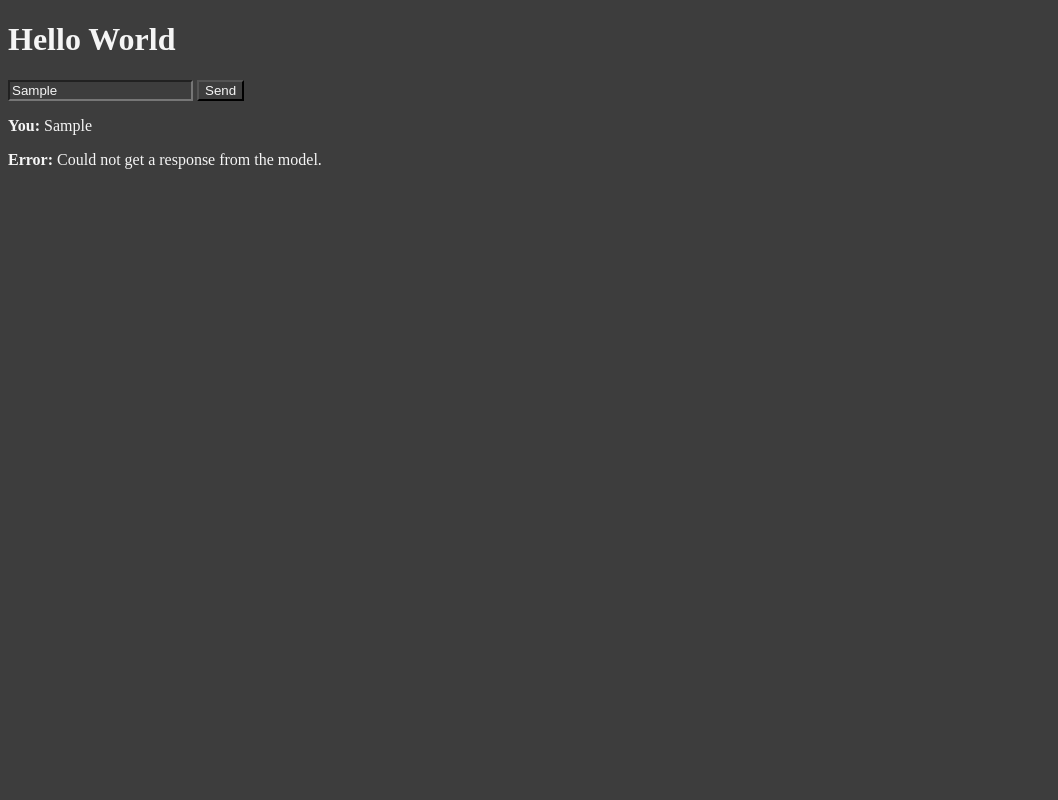
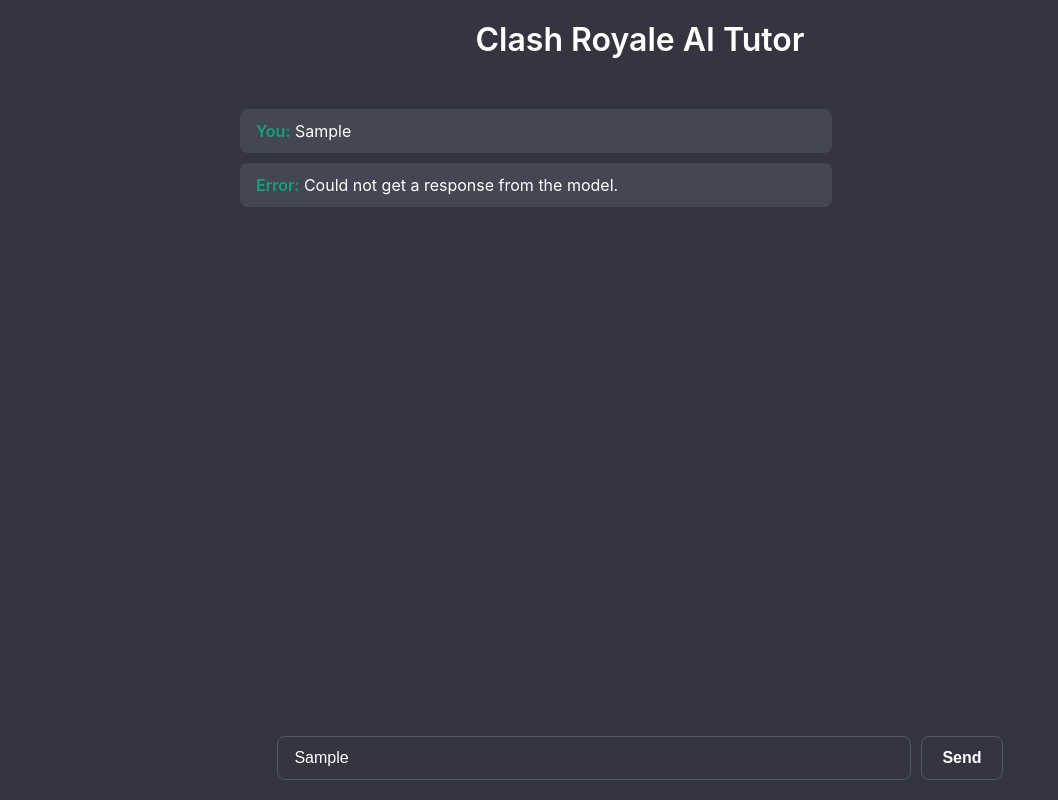
Before and after one commit to DanCreates1/Clash-royal-AI-CS-ISU, a website: page public/index.html in a window 1280 px wide. Both pictures are taken after typing "Sample" into the empty fields and a click on the button "Send". Shown: the whole page, without its empty margins (0-1058 px from the left). Drawn offline with nearby package versions, Linux system fonts and the light colour scheme; no server answers.

Commit message:
final push

```diff
--- a/public/client.js
+++ b/public/client.js
@@ -34,7 +34,7 @@ Begin teaching once the user provides a subject.`;
 
         const data = await res.json()
 
-        chatBox.innerHTML += `<p><strong>AI:</strong> ${data.reply}</p>`
+        chatBox.innerHTML += `<p><strong>AI:</strong> ${marked.parse(data.reply)}</p>`
         console.log(data.reply)
 
         userInput.value = ''
--- a/public/index.html
+++ b/public/index.html
@@ -3,15 +3,18 @@
 <head>
     <meta charset="UTF-8">
     <meta name="viewport" content="width=device-width, initial-scale=1.0">
-    <title>Document</title>
+    <title>Clash Royale AI Tutor</title>
     <link rel="stylesheet" href="style.css">
 </head>
 <body>
-    <h1>Hello World</h1>
-    <input type="text" id="userInput" placeholder="Type your message here">
-    <button id="sendButton">Send</button>
+    <h1>Clash Royale AI Tutor</h1>
     <div id="chatBox"></div>
+    <div class="input-container">
+        <input type="text" id="userInput" placeholder="Ask me anything about academics...">
+        <button id="sendButton">Send</button>
+    </div>
 
+    <script src="https://cdn.jsdelivr.net/npm/marked/marked.min.js"></script>
     <script src="./client.js"></script>
 </body>
 </html>
--- a/public/style.css
+++ b/public/style.css
@@ -1,4 +1,134 @@
-*{
-    background-color: rgb(61, 61, 61);
-    color: whitesmoke;
+body {
+    margin: 0;
+    padding: 0;
+    font-family: -apple-system, BlinkMacSystemFont, 'Segoe UI', 'Roboto', 'Helvetica', 'Arial', sans-serif;
+    background-color: #343541;
+    color: #ffffff;
+    height: 100vh;
+    display: flex;
+    flex-direction: column;
+    -ms-overflow-style: none;
+  /* For Firefox */
+  scrollbar-width: none;
 }
+
+h1 {
+    text-align: center;
+    margin: 20px 0;
+    color: #ffffff;
+    font-weight: 600;
+}
+
+#chatBox {
+    flex: 1;
+    overflow-y: auto;
+    padding: 20px;
+    max-width: 800px;
+    margin: 0 auto;
+    width: 100%;
+}
+
+#chatBox p {
+    margin: 10px 0;
+    padding: 12px 16px;
+    border-radius: 8px;
+    background-color: #444654;
+    max-width: 70%;
+    word-wrap: break-word;
+    text-align: left;
+}
+
+#chatBox p strong {
+    font-weight: 600;
+    color: #10a37f;
+}
+
+/* Markdown styling */
+#chatBox p code {
+    background-color: #565869;
+    padding: 2px 4px;
+    border-radius: 4px;
+    font-family: 'Courier New', monospace;
+}
+
+#chatBox p pre {
+    background-color: #565869;
+    padding: 10px;
+    border-radius: 4px;
+    overflow-x: auto;
+    font-family: 'Courier New', monospace;
+}
+
+#chatBox p pre code {
+    background: none;
+    padding: 0;
+}
+
+#chatBox p ul, #chatBox p ol {
+    padding-left: 20px;
+}
+
+#chatBox p li {
+    margin: 5px 0;
+}
+
+#chatBox p blockquote {
+    border-left: 4px solid #10a37f;
+    padding-left: 10px;
+    margin: 10px 0;
+    color: #cccccc;
+}
+
+/* Hide scrollbars but keep scrolling functionality */
+::-webkit-scrollbar {
+    display: none;
+}
+
+* {
+    -ms-overflow-style: none;  /* IE and Edge */
+    scrollbar-width: none;  /* Firefox */
+}
+
+.input-container {
+    position: fixed;
+    bottom: 0;
+    left: 0;
+    right: 0;
+    background-color: transparent;
+    padding: 20px;
+
+    display: flex;
+    justify-content: center;
+}
+
+.input-container input {
+    flex: 1;
+    max-width: 600px;
+    padding: 12px 16px;
+    border: 1px solid #565869;
+    border-radius: 8px;
+    background-color: transparent;
+    color: #ffffff;
+    font-size: 16px;
+    outline: none;
+}
+
+.input-container input::placeholder {
+    color: #8e8ea0;
+}
+
+.input-container button {
+    margin-left: 10px;
+    padding: 12px 20px;
+    background-color: transparent;
+    color: #ffffff;
+    border: 1px solid #565869;
+    border-radius: 8px;
+    cursor: pointer;
+    font-size: 16px;
+    font-weight: 600;
+}
+
+.input-container button:hover {
+    background-color: rgba(16, 163, 127, 0.1);
+}
```
Also changed, not shown: server.js (line endings or trailing spaces).
